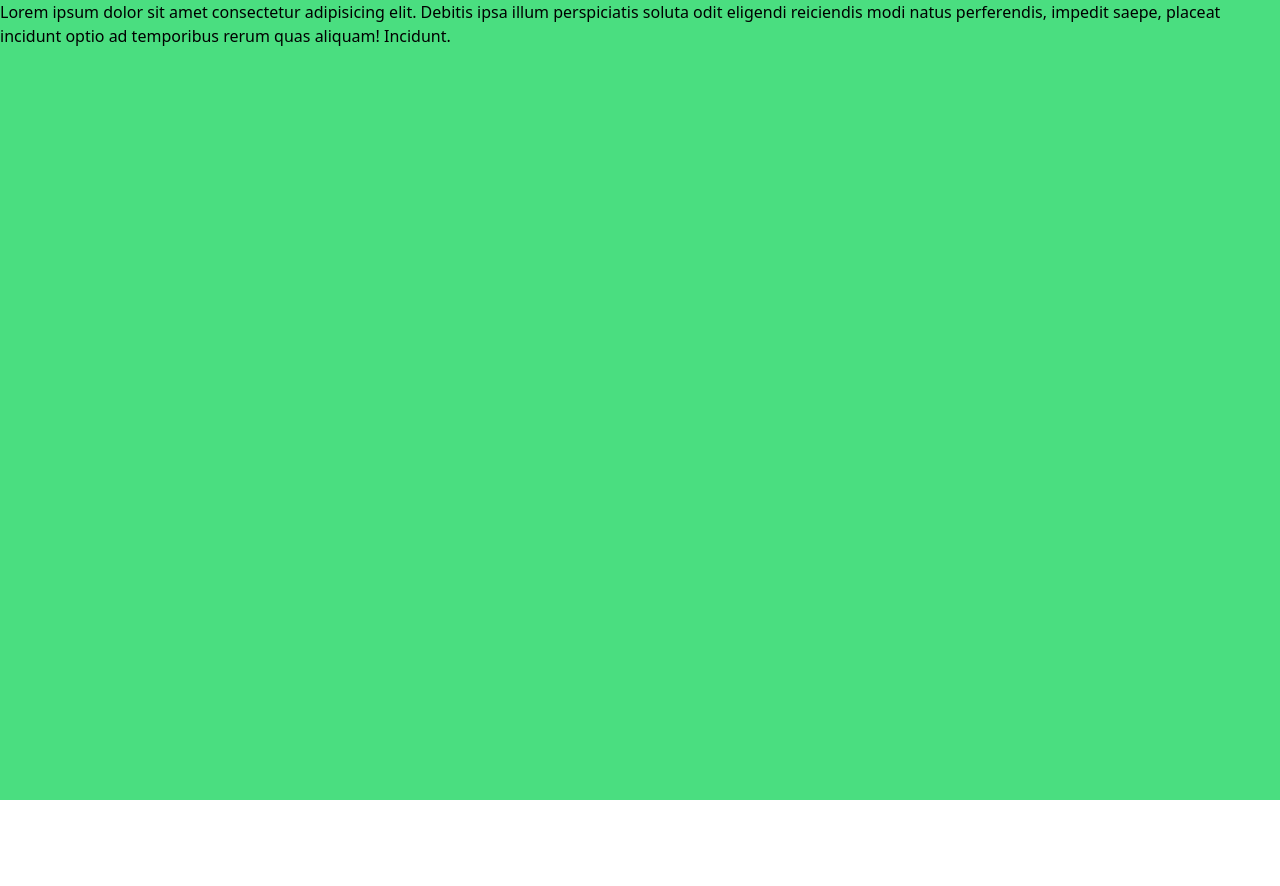
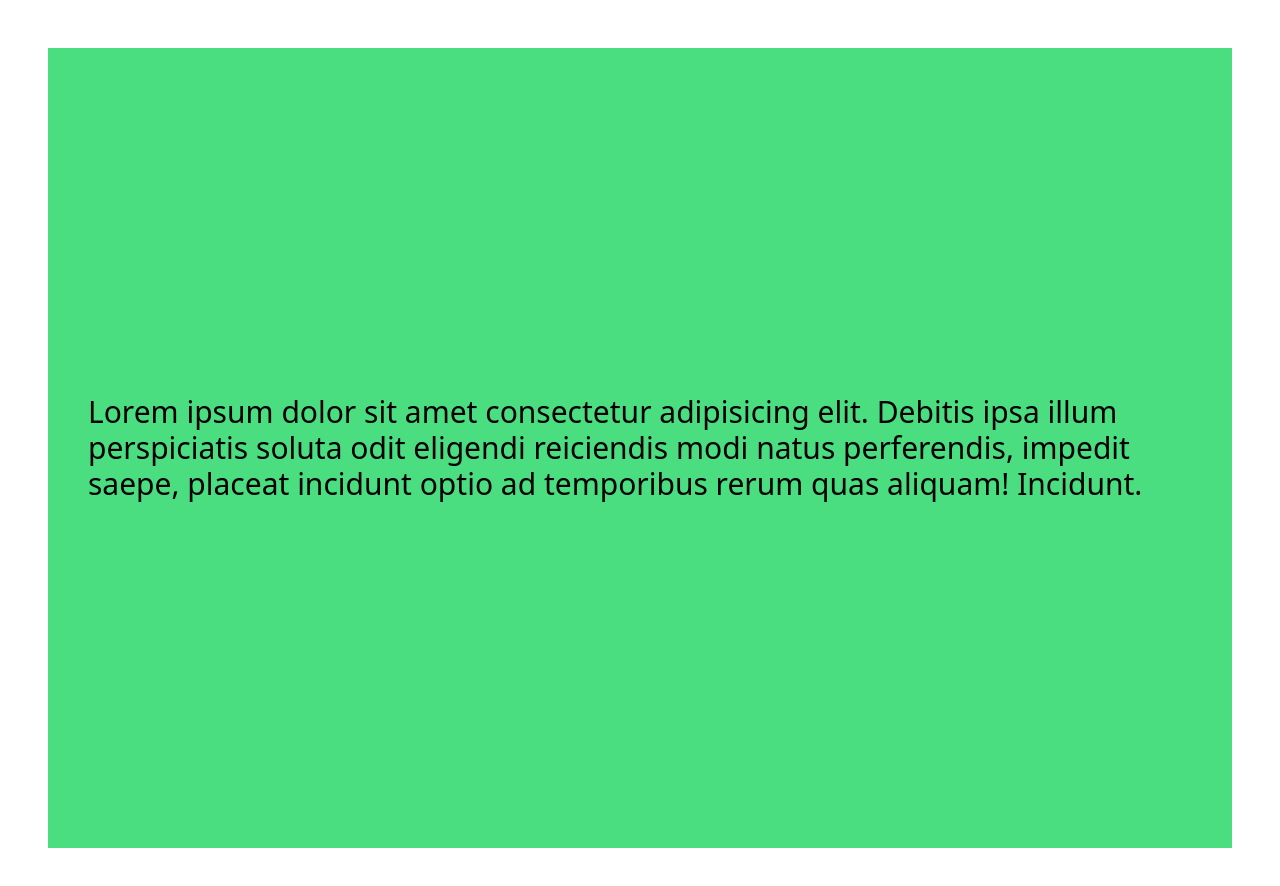
Before and after one commit to aradsheybak/tailwind_course, a React (Vite) app: page / in a window 1280 px wide. Shown: the top 886 px of the page. Before the commit the page ends 800 px from the top, so only its background shows below. Built offline with nearby package versions, Linux system fonts and the light colour scheme.

Commit message:
padding for different display size added

```diff
--- a/src/App.jsx
+++ b/src/App.jsx
@@ -3,7 +3,7 @@ import React from 'react'
 const App = () => {
   return <div>
 
-    <section className="h-screen bg-green-400">
+    <section className="h-screen bg-green-400 flex items-center justify-center m-12 text-3xl p-2 sm:p-4 md:p-6 lg:p-8 xl:p-10">
       <p>Lorem ipsum dolor sit amet consectetur adipisicing elit. Debitis ipsa illum perspiciatis soluta odit eligendi reiciendis modi natus perferendis, impedit saepe, placeat incidunt optio ad temporibus rerum quas aliquam! Incidunt.
 
       </p>
```
Also changed, not shown: 1 other file (tests, documents, lock files or other folders).
